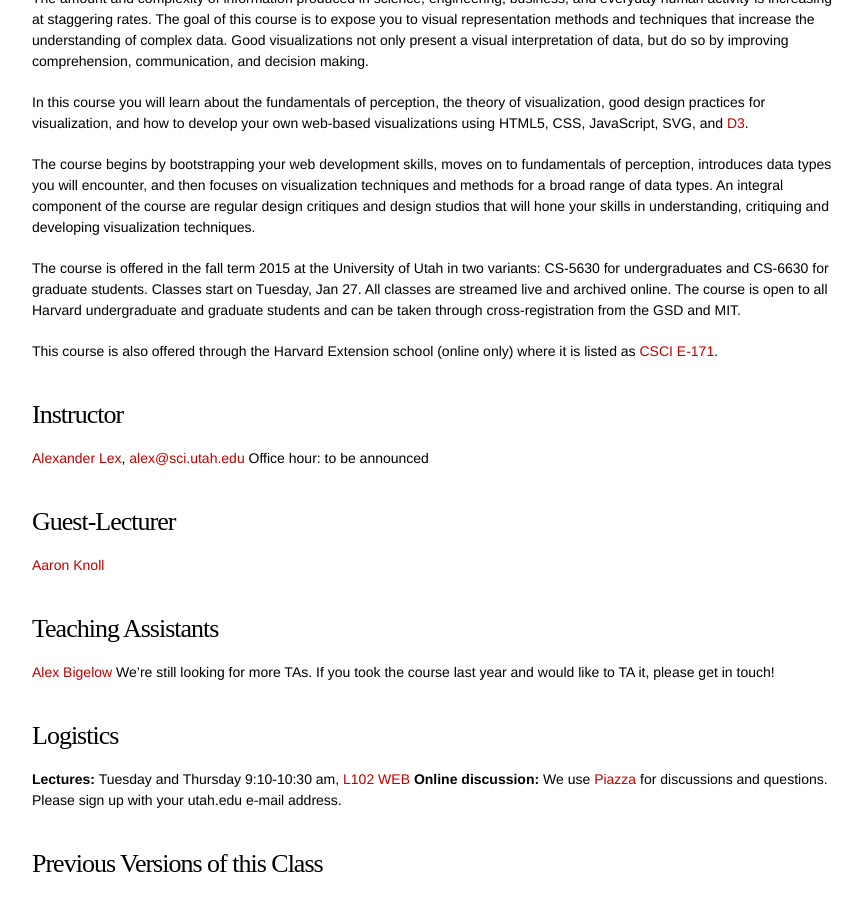
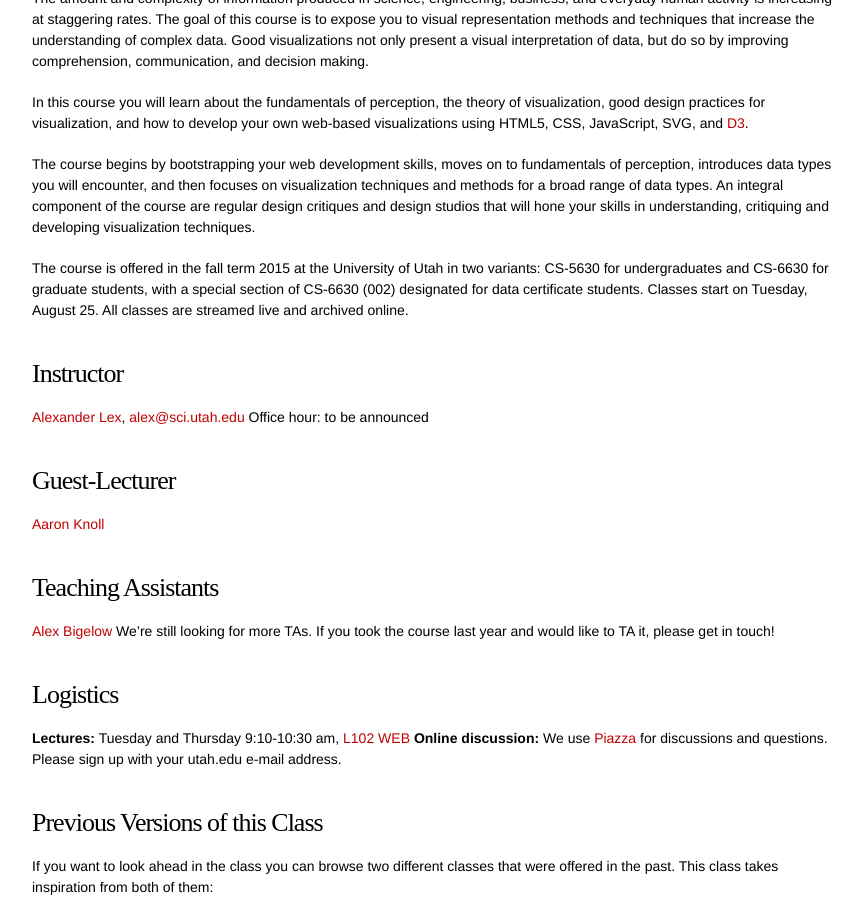
Before and after one commit to CS171/2016-cs171-website, a Jekyll site: the page built from index.md, in a window 1280 px wide and 900 px high, scrolled down 460 px. Shown: the whole window, without its empty margins (208-1071 px from the left). Built offline with Jekyll 4.4.1, drawn with Linux system fonts in a browser that asks for light colours; some web fonts are replaced.

Commit message:
removed cs171/harvard occurences

```diff
--- a/index.md
+++ b/index.md
@@ -16,9 +16,7 @@ In this course you will learn about the fundamentals of perception, the theory o
 
 The course begins by bootstrapping your web development skills, moves on to fundamentals of perception, introduces data types you will encounter, and then focuses on visualization techniques and methods for a broad range of data types. An integral component of the course are regular design critiques and design studios that will hone your skills in understanding, critiquing and developing visualization techniques.
 
-The course is offered in the fall term 2015 at the University of Utah in two variants: CS-5630 for undergraduates and CS-6630 for graduate students. Classes start on Tuesday, Jan 27. All classes are streamed live and archived online. The course is open to all Harvard undergraduate and graduate students and can be taken through cross-registration from the GSD and MIT.
-
-This course is also offered through the Harvard Extension school (online only) where it is listed as [CSCI E-171](http://www.extension.harvard.edu/courses/24028).
+The course is offered in the fall term 2015 at the University of Utah in two variants: CS-5630 for undergraduates and CS-6630 for graduate students, with a special section of CS-6630 (002) designated for data certificate students. Classes start on Tuesday, August 25. All classes are streamed live and archived online.
 
 ### Instructor
 
```
Also changed, not shown: resources.md (+0 -1 lines), syllabus.md (+1 -1 lines), README.md.
